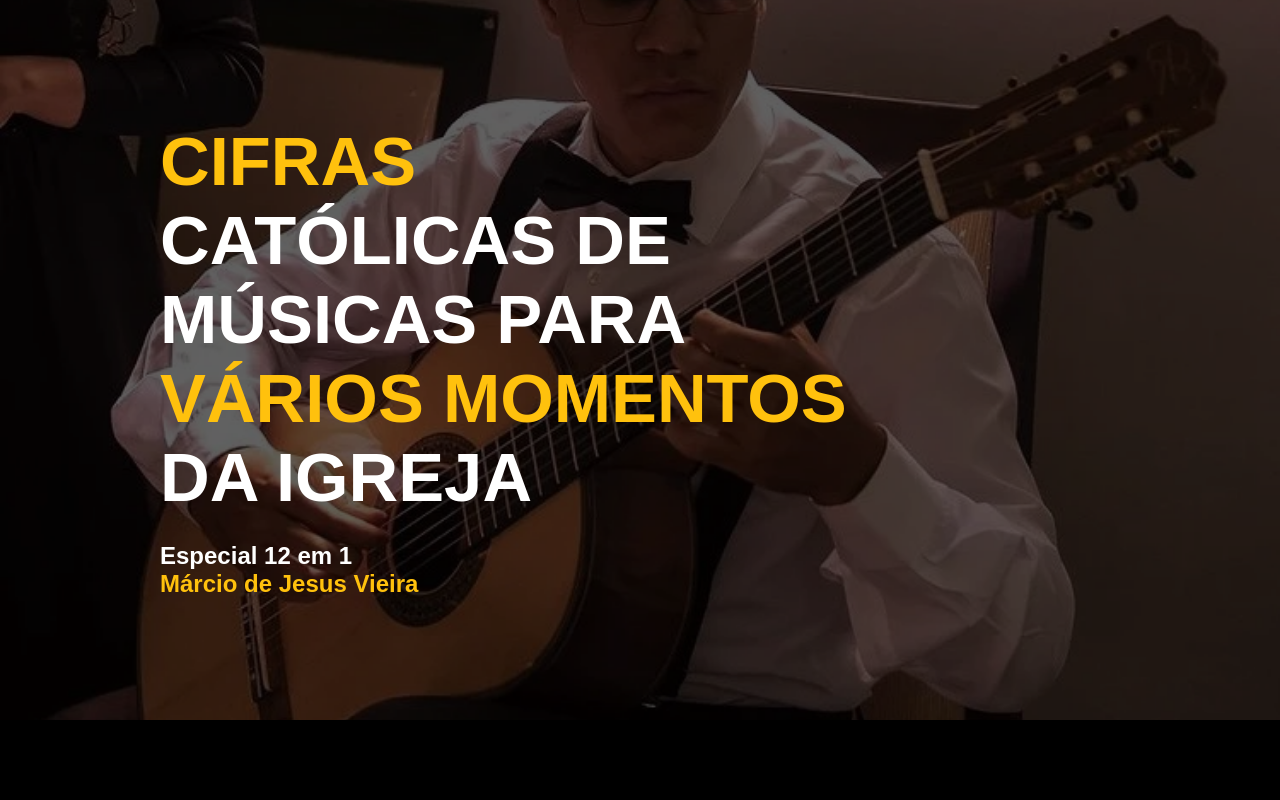
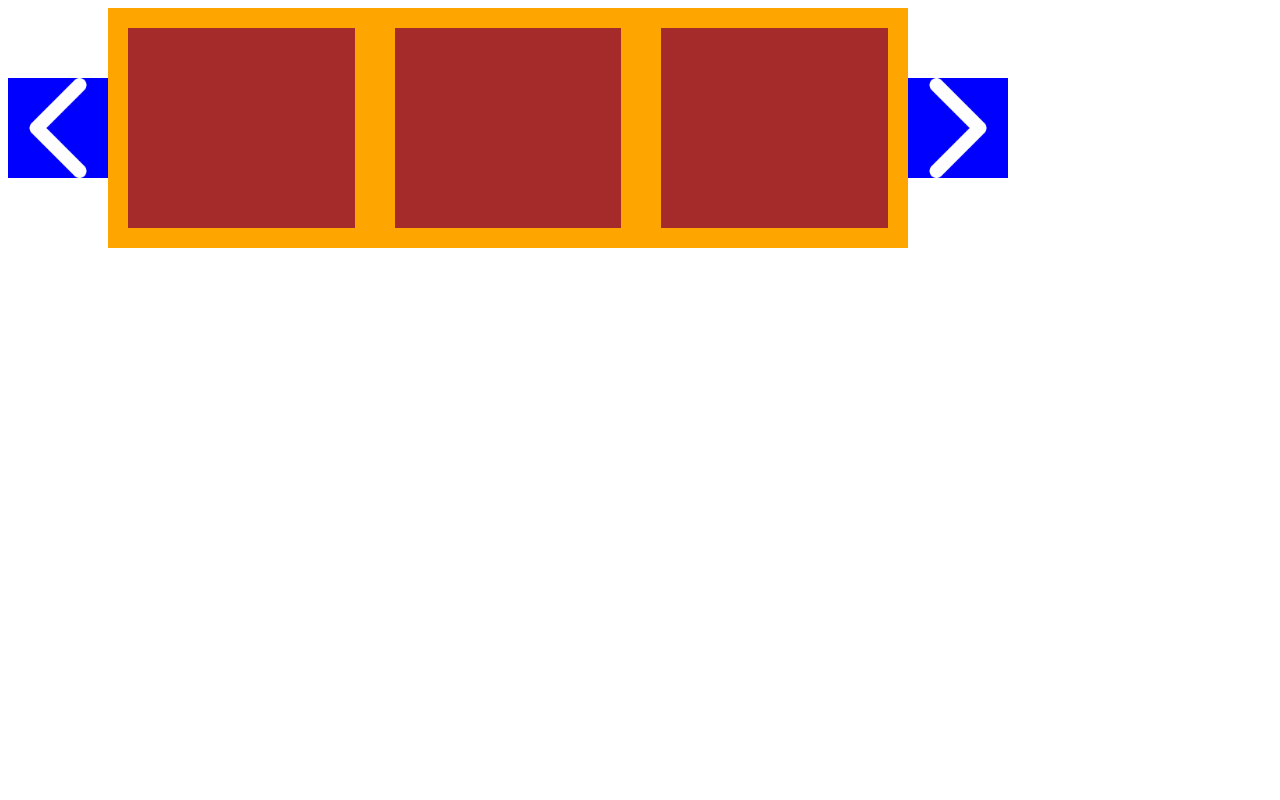
Before and after one commit to violaocatolico/cifras, a React (Create React App) app: page / in a window 1280 px wide. Shown: the top 800 px of the page. Built offline with nearby package versions, Linux system fonts and the light colour scheme.

Commit message:
Criando container e setas

```diff
--- a/src/App.js
+++ b/src/App.js
@@ -6,19 +6,23 @@ import Section4 from './app/sections/Section4';
 import Section5 from './app/sections/Section5';
 import Footer from './app/sections/Footer';
 import GlobalStyle from './GlobalStyle';
+import Carousel from './app/components/carousel';
 
 function App() {
   const [modalShow, setModalShow] = useState(false);
 
   return (
     <main>
-      <GlobalStyle modalShow={modalShow} />
+
+      <Carousel />
+      {/*
+        <GlobalStyle modalShow={modalShow} />
       <Section1 />
       <Section2 modalShow={modalShow} setModalShow={setModalShow} />
       <Section3 />
       <Section4 />
       <Section5 />
-      <Footer />
+      <Footer /> */}
     </main>
   );
 }
--- /dev/null
+++ b/src/app/components/carousel.js
@@ -0,0 +1,63 @@
+import React from "react";
+import styled from 'styled-components';
+
+const Container = styled.div`
+  display: flex;
+  align-items: center;
+`;
+
+const SlidersContainer = styled.div`
+  display: flex;
+  width: ${props => props.containerSize}px;
+  background-color: orange;
+  overflow: hidden;
+`;
+
+const SlidePage = styled.div`
+  flex-shrink: 0;
+
+  background-color: brown;
+  width: ${props => props.pageSize}px;
+  height: 200px;
+  margin: ${props => props.marginSize}px ${props => props.marginSize}px;
+`;
+
+const Arrow = styled.a`
+  width: 100px;
+  height: 100px;
+  background-color: blue;
+  background-size: contain;
+  background-repeat: no-repeat;
+  background-position: center;
+`;
+
+const ArrowLeft = styled(Arrow)`
+  background-image: url('arrow-left.png');
+`;
+
+const ArrowRight = styled(Arrow)`
+  background-image: url('arrow-right.png');
+`;
+
+
+const Carousel = () => {
+  const containerSize = 800;
+  const marginSize = 20;
+  const pageSize = (containerSize / 3) - (marginSize * 2);
+
+  return (
+    <Container>
+      <ArrowLeft href="#" />
+      <SlidersContainer containerSize={containerSize}>
+        <SlidePage pageSize={pageSize} marginSize={marginSize} />
+        <SlidePage pageSize={pageSize} marginSize={marginSize} />
+        <SlidePage pageSize={pageSize} marginSize={marginSize} />
+        <SlidePage pageSize={pageSize} marginSize={marginSize} />
+        <SlidePage pageSize={pageSize} marginSize={marginSize} />
+      </SlidersContainer>
+      <ArrowRight href="#" />
+    </Container>
+  );
+}
+
+export default Carousel;
--- a/src/app/sections/Section5.js
+++ b/src/app/sections/Section5.js
@@ -21,6 +21,17 @@ const SectionStyle = styled.section`
     justify-content: center;
     align-items: flex-start;
     padding-top: 5rem;
+  }
+
+  & .right {
+    display: flex;
+    flex-direction: column;
+    justify-content: flex-end;
+    align-items: center;
+    padding-bottom: 5rem;
+
+    background-color: #0762f5;
+
     & .icon {
       background-color: black;
       width: 20px;
@@ -81,14 +92,6 @@ const SectionStyle = styled.section`
         border-radius: 50%;
       }
     }
-  }
-
-  & .right {
-    display: flex;
-    flex-direction: column;
-    justify-content: flex-end;
-    align-items: center;
-    padding-bottom: 5rem;
 
     & .contactContainer {
       display: flex;
@@ -154,6 +157,9 @@ const Section = () => {
   return (
     <SectionStyle>
       <div className='left'>
+
+      </div>
+      <div className='right'>
         <div className='quote'>
           <div className='icon'></div>
           <p className='text'>
@@ -161,8 +167,7 @@ const Section = () => {
           </p>
           <div className='icon-profile'></div>
         </div>
-      </div>
-      <div className='right'>
+
         <div className='contactContainer'>
           <h2>Contato</h2>
           <a href='https://wa.me/5538997506385' className='contactItem'>
```
Also changed, not shown: public/arrow-left.png (added), public/arrow-right.png (added).
